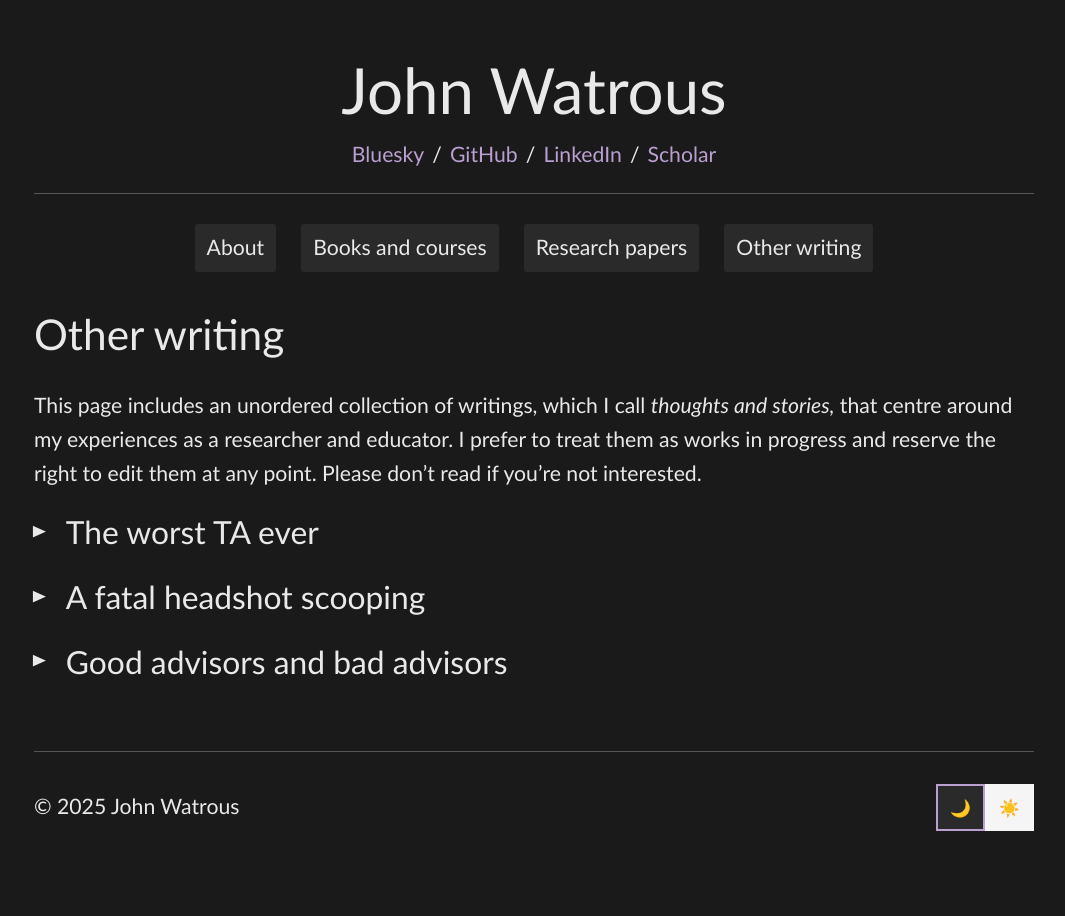
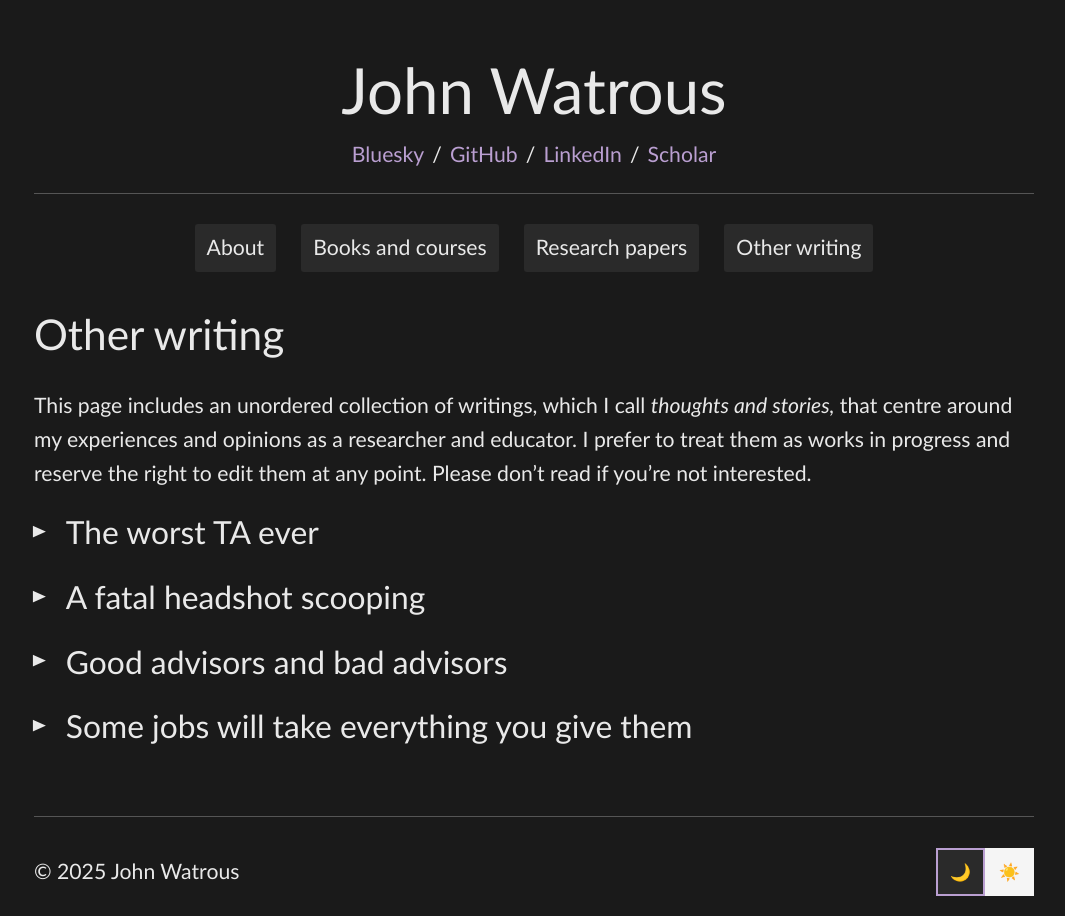
Before and after one commit to jhwatrous/jhwatrous.github.io, a Jekyll site: the page built from other-writing.md, in a window 1280 px wide. Shown: the whole page, without its empty margins (106-1171 px from the left). Built offline with Jekyll 4.4.1, drawn with Linux system fonts in a browser that asks for light colours; some of the changed lines change nothing that is shown.

Commit message:
Adding and revising stories

```diff
--- a/other-writing.md
+++ b/other-writing.md
@@ -5,7 +5,7 @@ title: Other writing
 
 # Other writing
 
-This page includes an unordered collection of writings, which I call *thoughts and stories,* that centre around my experiences as a researcher and educator. I prefer to treat them as works in progress and reserve the right to edit them at any point. Please don't read if you're not interested.
+This page includes an unordered collection of writings, which I call *thoughts and stories,* that centre around my experiences and opinions as a researcher and educator. I prefer to treat them as works in progress and reserve the right to edit them at any point. Please don't read if you're not interested.
 
 {% comment %}
 
@@ -76,3 +76,31 @@ And if you're you're deciding whom to work with as a graduate student, be sure t
 {% endcapture %}
 
 {% include collapsible.html title="Good advisors and bad advisors" content=advisors %}
+
+{% capture job-take-everything %}
+
+From January to December of 2021, I served as the Interim Executive Director of the Institute for Quantum Computing at the University of Waterloo. Interim means temporary: it was a one-year appointment. But all along there was an expectation that I would move into the role on a *continuing* basis, meaning a five-year term without the word *interim* to let people know not to take me too seriously. Initially I thought this was likely, and others at the university thought the same.
+
+The institute had been searching for a director for several years. At the beginning of the search, there had been great expectations and lofty visions of the hero and savior that would take on the role, but the search had failed repeatedly. When the pandemic hit and lockdowns followed, the need to appoint someone internally came sharply into focus. There were discussions, and the outcome was that I was asked if I would take on the interim role by a senior leader at the university. I would not describe it as a kindly request. In any case, there was a part of me that wanted to do it and part of me that didn't, but one thing is for sure: I had absolutely no idea what the job actually entailed. I said yes.
+
+Once I started, I was quickly overwhelmed. I suddenly had 50 staff members under me, compared with zero at all points prior, and an annual budget with twice as many figures as I'd ever had to worry about. Believe it or not, this part actually wasn't so bad because the senior staffers at the institute — true heroes in this story — mostly took care of these things.
+
+But there were a lot of other things on my plate, and I really didn't know what I was doing. I had no training to draw on. I was trained to prove theorems, but there were no theorems involved. Mostly it was about money, building relationships with government and industry to get it, and fighting with others at the university about it. My days were packed with meetings, and in the beginning my goal was merely to get through each one without looking like a complete idiot. There were definitely a few for which I did not succeed.
+
+But the real problems started once I gained my footing, because of how hard I leaned into the job. In fact, I gave it pretty much everything I had. I wanted to succeed, and that meant the institute succeeding — and it wasn't long before there wasn't really any difference between IQC and my life.
+
+By July, things had become completely insane. There was so much I needed to get done that there was no hope. I hadn't even thought about research in 6 months. Then I thought I'd lost a $25 million line of funding that the institute depended upon. I would be the first director in nearly 20 years to fail to secure that support. As a result of it all I crashed and burned, I guess you could say. I will spare you (and more importantly myself) the details.
+
+My wife helped me, and I'm both fortunate and grateful for that. She got in touch with my assistant, who wiped my calendar clean for a week so I could recover. A forced vacation, essentially, but also a welcome one. The weird thing is that I got the impression that my assistant had seen this before. She was the assistant to a couple of directors before me and several department chairs prior to that, so I'm sure she has seen quite a lot.
+
+At some point I realized that, with the pandemic and everything else, I'd neglected to take any vacation in about 18 months. That must have been a contributing factor. So perhaps this is one moral of the story: Sometime you have to take a break. And if you don't, you'll **have** to take a break.
+
+I did eventually recover (though it did take longer than a week), and in the process I came to the realization that taking this job on a continuing basis was simply not something I could do to myself. I felt terrible about letting the institute down, just when it was finally about to get a new director, and it was very difficult to tell my colleagues that I would not be taking the job on a continuing basis. But to say that a weight had been lifted off my shoulders would be an understatement.
+
+There were more challenges and struggles to come in the second half of the year, and I wouldn't say that I necessarily finished strong, but I completed the term I'd agreed to serve. Someone else stepped up, and I was able to hand the institute off to the next director in what I believe was a better state than when I had started. By the end, I'd lost about 15 pounds and half of one of my eyebrows fell out. So in case you noticed this in one of my earlier videos on the Qiskit YouTube channel, that's what happened to it.
+
+My communications director (and guardian angel throughout this experience) had warned me about this sort of thing right from the start. She said, "This job will take everything you give it." That was wise advice and I should have listened.
+
+{% endcapture %}
+
+{% include collapsible.html title="Some jobs will take everything you give them" content=job-take-everything %}
```
